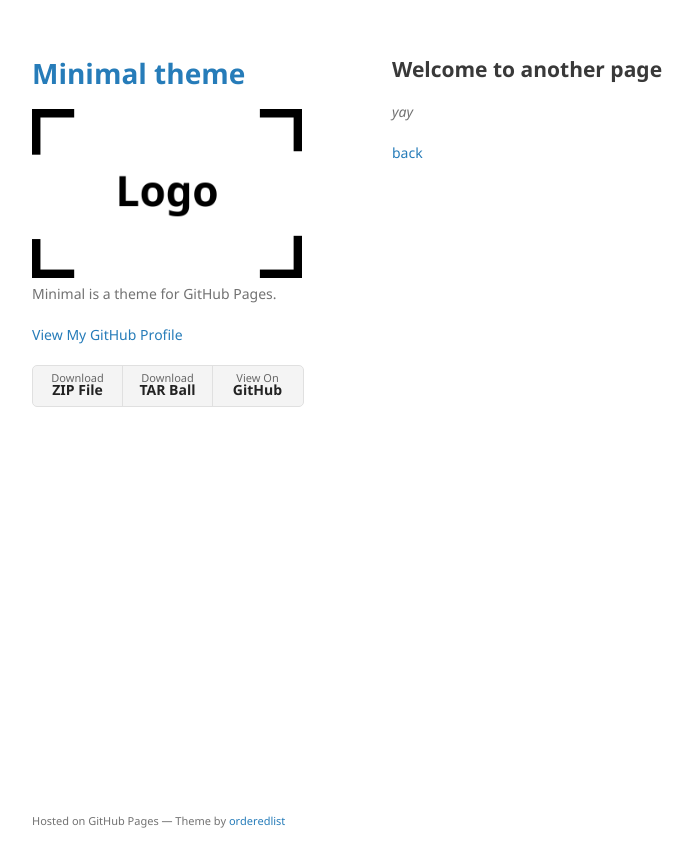
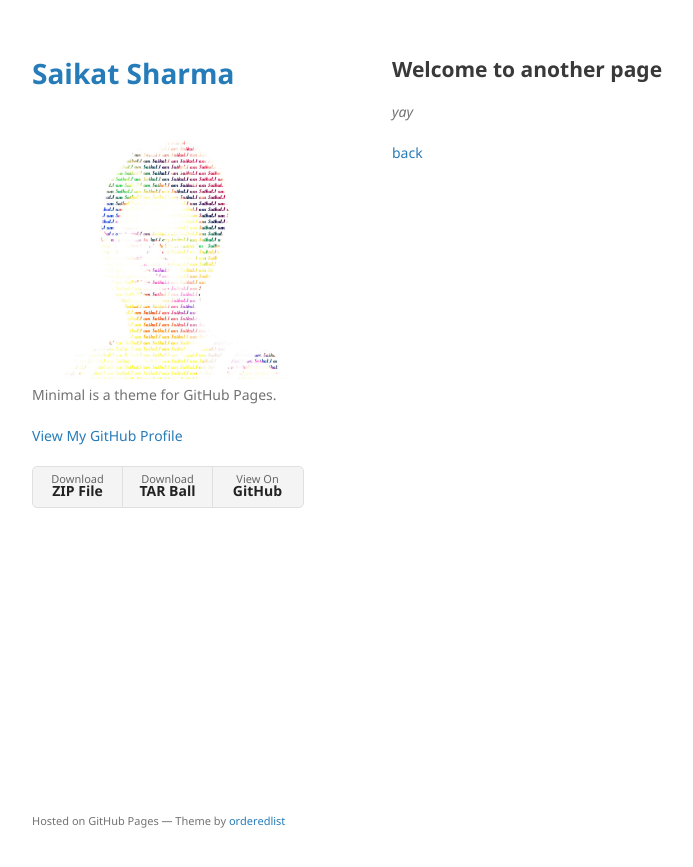
Before and after one commit to Saikat-S/Saikat-S.github.io, a Jekyll site: the page built from another-page.md, in a window 1280 px wide. Shown: the top 867 px of the page, without its empty margins (178-871 px from the left). Built offline with Jekyll 4.4.1, drawn with Linux system fonts in a browser that asks for light colours; our own code applies the rules of GitHub Pages for plain Markdown files.

Commit message:
change logo and title

```diff
--- a/_config.yml
+++ b/_config.yml
@@ -1,4 +1,4 @@
-title: Minimal theme
+title: Saikat Sharma
 logo: /assets/img/logo.png
 description: Minimal is a theme for GitHub Pages.
 show_downloads: true
```
Also changed, not shown: assets/img/logo.png, assets/img/logo_rename.png (added), thumbnail.png (deleted).
